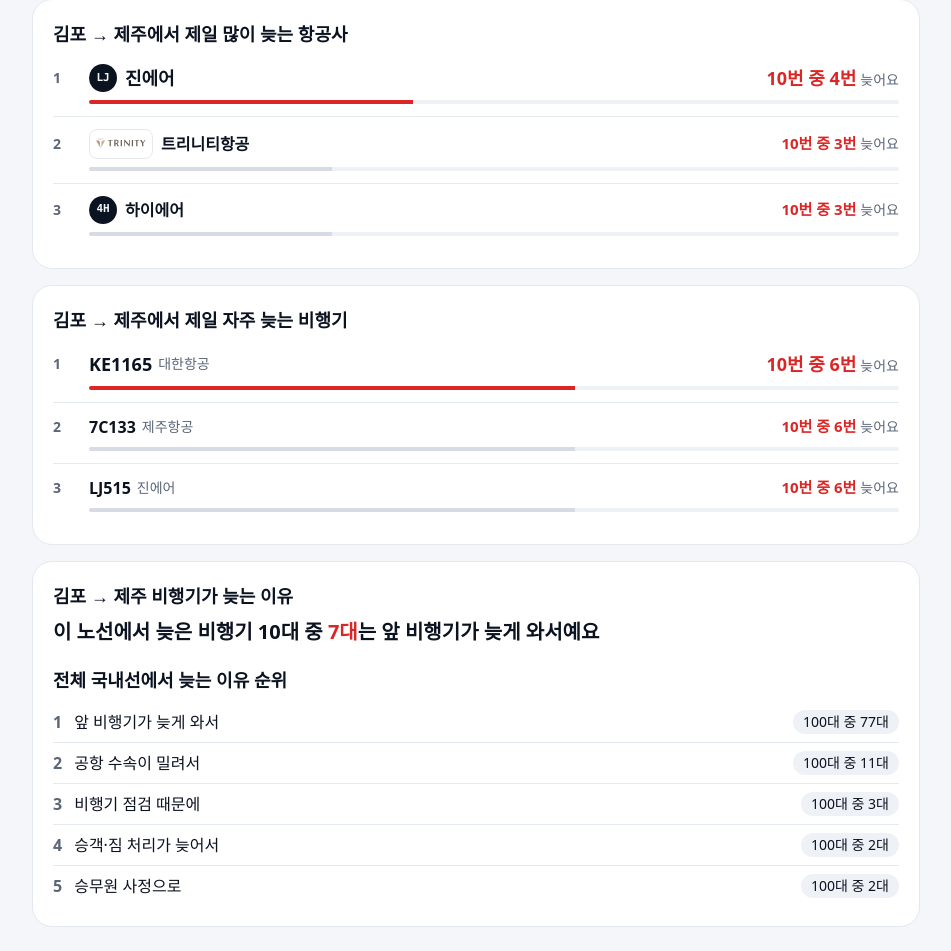
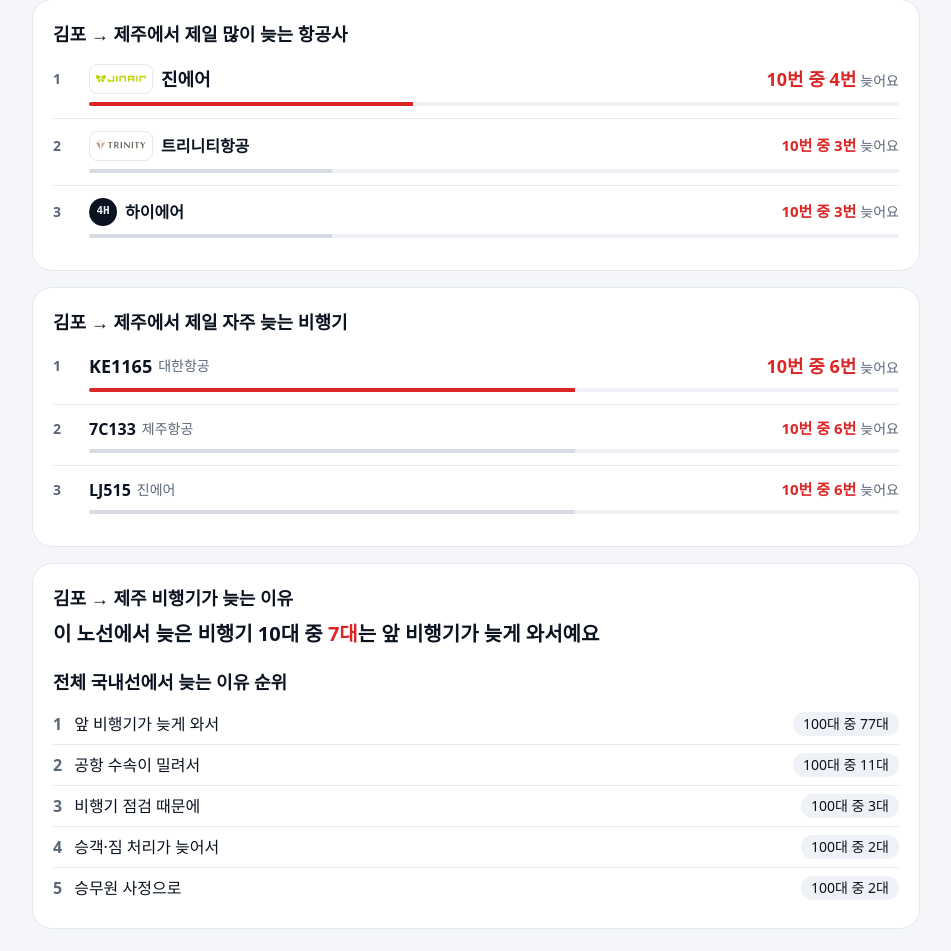
Before and after one commit to k1mchaeyeon/domestic-delay-watch, a Next.js app in the folder web/: page / in a window 1280 px wide. Shown: the part 724-1675 px from the top of the page, without its empty margins (164-1115 px from the left). Built offline with nearby package versions, Linux system fonts and the light colour scheme.

Commit message:
진에어 로고 추가

```diff
--- a/web/components/BookTab.tsx
+++ b/web/components/BookTab.tsx
@@ -98,7 +98,7 @@ function Card({ children }: { children: React.ReactNode }) {
 }
 
 // 로고: public/logos/<코드>.svg (위키미디어 커먼즈 퍼블릭 도메인). 없는 항공사는 코드 배지
-const LOGOS = new Set(["KE", "OZ", "7C", "TW", "BX", "RS", "ZE", "RF", "WE", "XU"]);
+const LOGOS = new Set(["KE", "OZ", "7C", "LJ", "TW", "BX", "RS", "ZE", "RF", "WE", "XU"]);
 function Badge({ name }: { name: string }) {
   const code = AIR_CODE[name];
   if (code && LOGOS.has(code))
--- a/web/components/Tabs.tsx
+++ b/web/components/Tabs.tsx
@@ -31,7 +31,7 @@ export function Tabs({ h }: { h: History }) {
           이 탭은 HTML 1차안(site/index.html)에서 옮기는 중이에요. 편 검색·지도·다른 날 비교를 같은 구조로 컴포넌트로 나눌 예정이에요.
         </section>
       )}
-      <footer className="mt-2 text-xs text-sub">항공사 로고는 각 사의 상표예요. 개인 학습용으로 위키미디어 커먼즈 파일을 썼어요.</footer>
+      <footer className="mt-2 text-xs text-sub">항공사 로고는 각 사의 상표예요. 개인 학습용으로 위키미디어 커먼즈·위키백과 파일을 썼어요.</footer>
     </>
   );
 }
```
Also changed, not shown: web/public/logos/LJ.svg (added).
